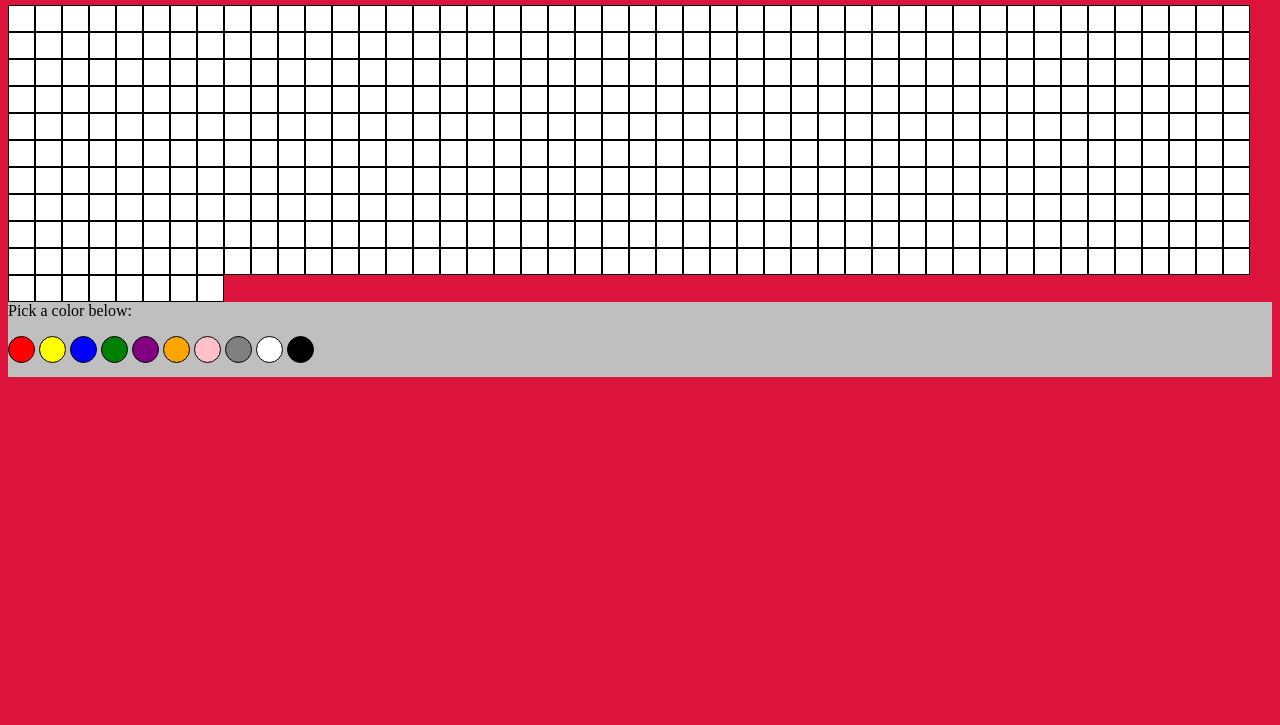
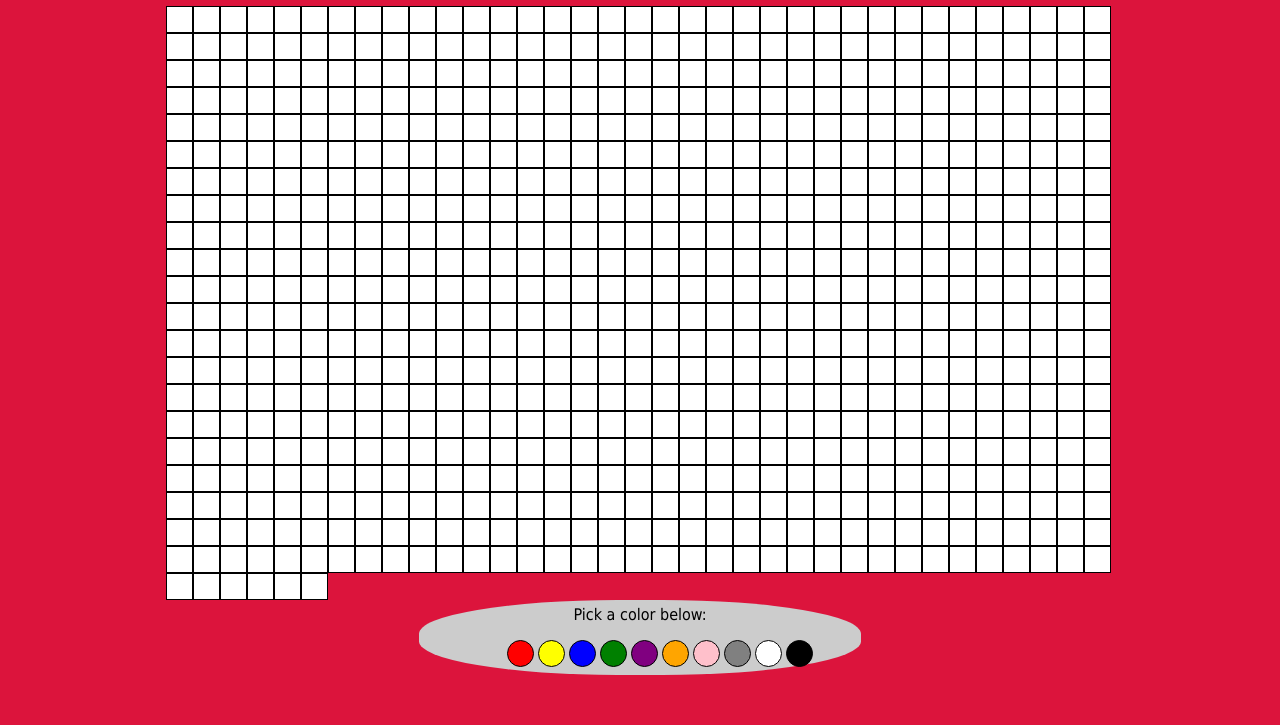
Before and after one commit to isaacmillercodes/pixel-art-maker, a website: page index.html in a window 1280 px wide. Shown: the part 75-800 px from the top of the page. Drawn offline with nearby package versions, Linux system fonts and the light colour scheme.

Commit message:
centered canvas and palette

```diff
--- a/index.html
+++ b/index.html
@@ -10,7 +10,8 @@
     <h1>Paintin' with Pixels</h1>
     <section class="canvas">
     </section>
-    <section class="palette">
+
+    <section class="palette container">
       <p>Pick a color below:</p>
       <div class="paint-color red">
       </div>
--- a/src/main.js
+++ b/src/main.js
@@ -3,7 +3,7 @@
   console.log('sanity check');
 
 
-    for (var i = 0; i < 468; i++) {
+    for (var i = 0; i < 741; i++) {
       var $el = $('<div class="pixel"></div>')
       $('.canvas').append($el);
     };
--- a/src/styles.css
+++ b/src/styles.css
@@ -1,12 +1,42 @@
 /* Main Styles */
+html,
+body {
+  box-sizing: border-box;
+}
+
 
 html {
   background-color: crimson;
 }
 
+h1,
+p {
+  text-align: center;
+  font-family: Tahoma, sans-serif;
+}
+
 h1 {
   color: hsl(0, 0%, 75%);
-  text-align: center;
+  text-shadow: 3px 1px #000;
+}
+
+p {
+  padding-top: 5px;
+}
+
+.canvas {
+  max-width: 75%;
+  margin: 0 auto;
+}
+
+.container {
+  width: 35%;
+  margin: 0 auto;
+  border-radius: 45%;
+}
+
+.color-container {
+  margin: 0 auto;
 }
 
 .pixel {
@@ -22,8 +52,9 @@ h1 {
 
 .palette {
   height: 75px;
-  background-color: hsl(0, 0%, 75%);
+  background-color: hsl(0, 0%, 80%);
   clear: both;
+  margin-top: 50px 0 50px 50px;
 
 }
 
@@ -33,6 +64,10 @@ h1 {
   height: 25px;
   border-radius: 50%;
   display: inline-block;
+}
+
+.paint-color:first-of-type {
+  margin-left: 20%;
 }
 
 .red {
```
